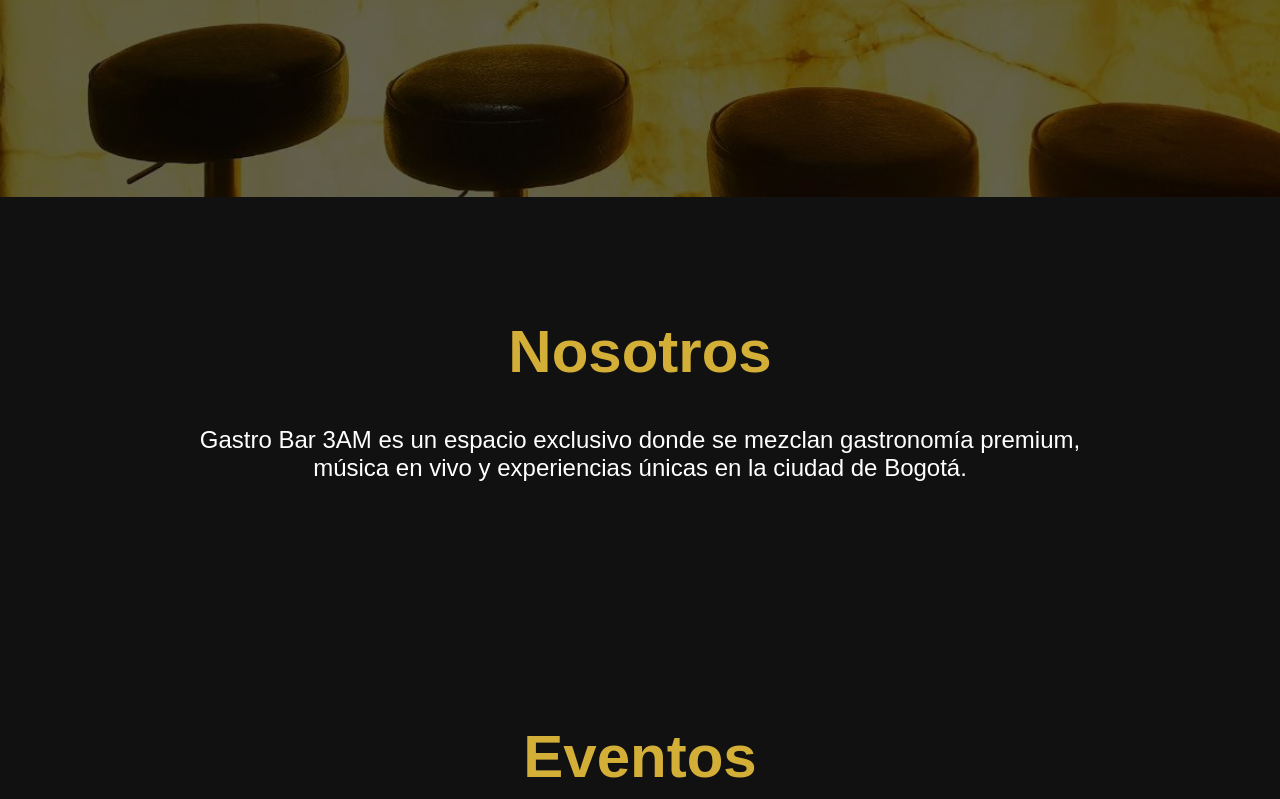
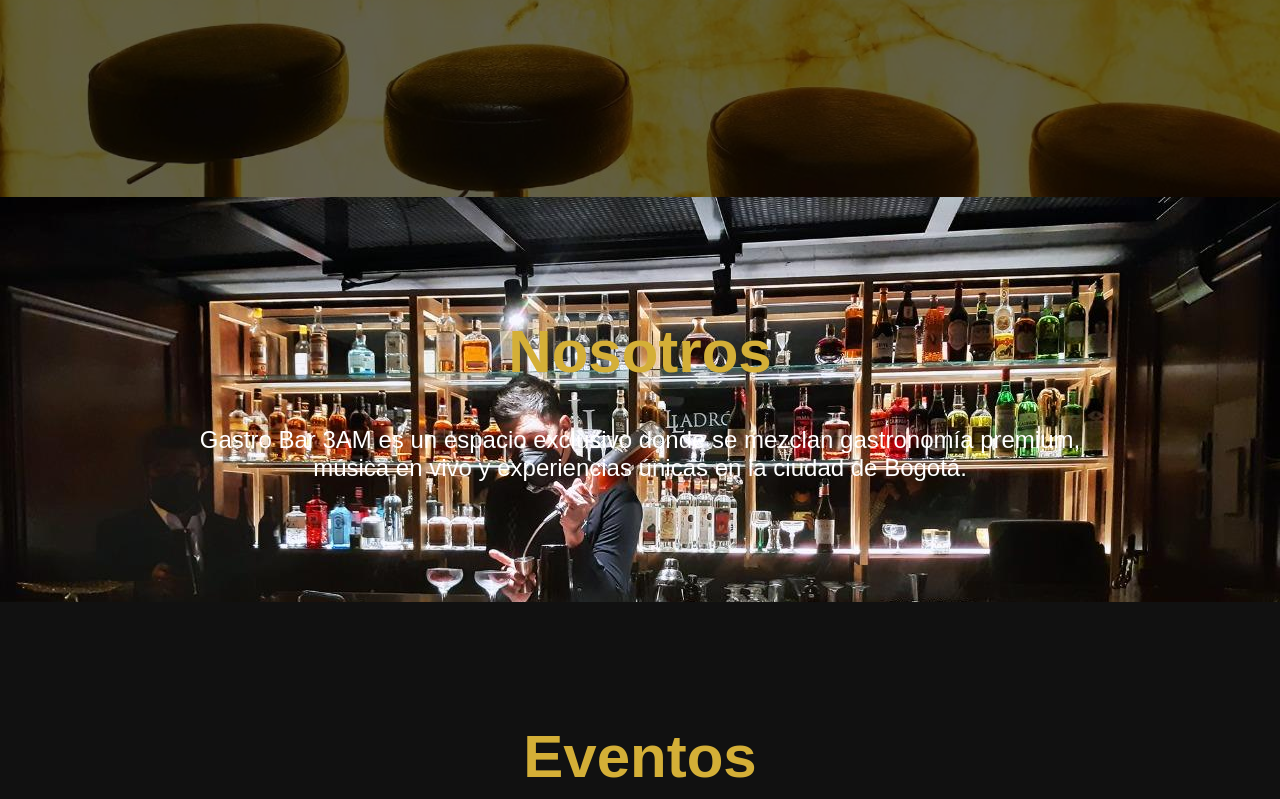
Before and after one commit to reynel0318rj/frontend-gastro-bar-3am, a React (Vite) app in the folder gastrobar3am/: page / in a window 1280 px wide. Shown: the part 603-1402 px from the top of the page. Built offline with nearby package versions, Linux system fonts and the light colour scheme.

Commit message:
Refactor: Renombrar archivos y agregar fondo a sección Nosotros

```diff
--- a/gastrobar3am/src/components/Nosotros.jsx
+++ b/gastrobar3am/src/components/Nosotros.jsx
@@ -1,6 +1,11 @@
+import fondo from "../assets/fondo.jpeg";
+
+
 function Nosotros() {
   return (
-    <section id="nosotros" className="section">
+    <section id="nosotros" className="section" style={{
+            backgroundImage: `url(${fondo})`,
+          }}>
 
       <h2>Nosotros</h2>
 
```
Also changed, not shown: gastrobar3am/src/assets/LOGO 2.png (renamed from gastrobar3am/src/assets/LOGO 2..png), gastrobar3am/src/assets/inicio de pagina.png (renamed from gastrobar3am/src/assets/inicio de pagina.png.png).
